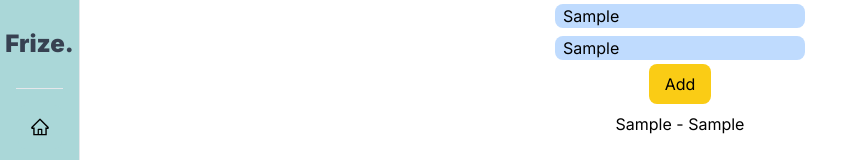
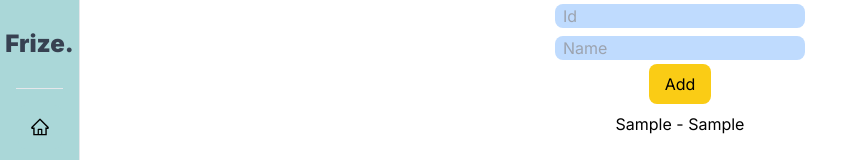
Before and after one commit to ZaidBinAthar/nextdashboard, a Next.js app: page /todos in a window 1280 px wide. Both pictures are taken after typing "Sample", "Sample" into the empty fields and a click on the button "Add". Shown: the top 160 px of the page, without its empty margins (0-862 px from the left). Built offline with nearby package versions, Linux system fonts and the light colour scheme; no server answers; the database is empty.

Commit message:
Todos check id unique

```diff
--- a/app/todos/page.js
+++ b/app/todos/page.js
@@ -1,41 +1,68 @@
-"use client"
+'use client'
+import React, { useEffect, useState } from "react";
 
-import { useEffect, useState } from "react";
-
-export default function page() {
-
-    const [data, setData] = useState([])
-
+export default function Page() {
+    const [data, setData] = useState([]);
+    const [newUserId, setNewUserId] = useState("");
+    const [newUserName, setNewUserName] = useState("");
 
     useEffect(() => {
-        getAllTodos()
-    }, [])
+        getAllTodos();
+    }, []);
 
     function getAllTodos() {
-        fetch('http://localhost:3000/api/todos')           //api for the get request
-            .then(response => response.json())
-            .then(data => setData(data));
+        fetch("http://localhost:3000/api/todos")
+            .then((response) => response.json())
+            .then((data) => setData(data));
+    }
+
+    function isUserIdUnique(id) {
+        return !data.some((todo) => todo.UserId === id);
     }
 
     function handleAdd() {
-        let newUserId = document.getElementById("UserId").value;
-        let newUserName = document.getElementById("UserName").value;
+        if (!isUserIdUnique(newUserId)) {
+            alert("UserId must be unique!");
+            return;
+        }
+
         setData([...data, { UserId: newUserId, UserName: newUserName }]);
+        // Clear input fields after adding a new todo
+        setNewUserId("");
+        setNewUserName("");
     }
+
     return (
         <div className="text-center justify-center items-center">
-            <input className="bg-blue-200 rounded-lg px-2 m-1" type="text" placeholder="Id" id="UserId" />
+            <input
+                className="bg-blue-200 rounded-lg px-2 m-1"
+                type="text"
+                placeholder="Id"
+                value={newUserId}
+                onChange={(e) => setNewUserId(e.target.value)}
+            />
             <br />
-            <input className="bg-blue-200 rounded-lg px-2 m-1" type="text" placeholder="Name" id="UserName" />
+            <input
+                className="bg-blue-200 rounded-lg px-2 m-1"
+                type="text"
+                placeholder="Name"
+                value={newUserName}
+                onChange={(e) => setNewUserName(e.target.value)}
+            />
             <br />
-            <button className="bg-yellow-400 rounded-lg py-2 px-4 mb-2" onClick={handleAdd}>Add</button>
+            <button
+                className="bg-yellow-400 rounded-lg py-2 px-4 mb-2"
+                onClick={handleAdd}
+            >
+                Add
+            </button>
             <ul>
-                {
-                    data.map((data, i) => (
-                        <li key={i}>{data?.UserId} - {data?.UserName}</li>
-                    ))
-                }
+                {data.map((todo) => (
+                    <li key={todo.UserId}>
+                        {todo.UserId} - {todo.UserName}
+                    </li>
+                ))}
             </ul>
         </div>
-    )
+    );
 }
```
